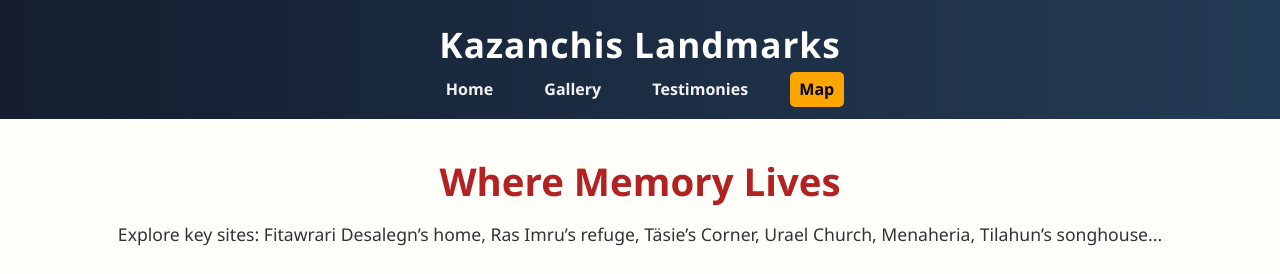
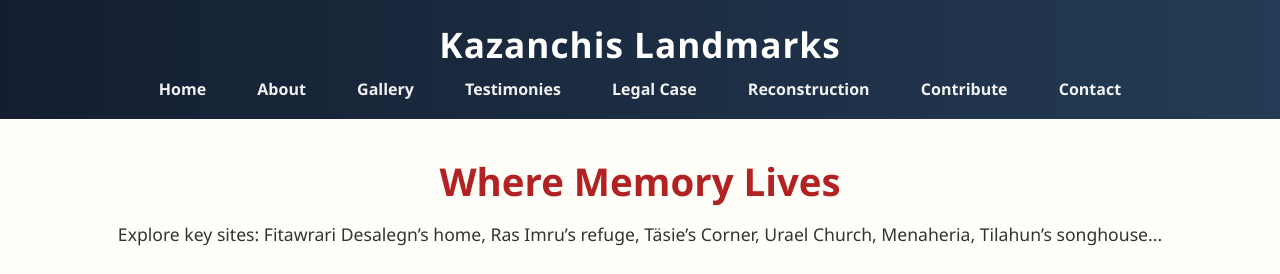
Before and after one commit to RASNAHOMAYNEALEM/addis-ababa-rising, a plain HTML site: page interactive-map.html in a window 1280 px wide. Shown: the top 274 px of the page. Drawn offline with Linux system fonts and the light colour scheme.

Commit message:
Update interactive-map.html

```diff
--- a/interactive-map.html
+++ b/interactive-map.html
@@ -12,9 +12,13 @@
    <nav>
   <ul>
     <li><a href="index.html">Home</a></li>
+    <li><a href="about.html">About</a></li>
     <li><a href="gallery.html">Gallery</a></li>
     <li><a href="testimonies.html">Testimonies</a></li>
-        <li><a href="interactive-map.html" class="active">Map</a></li>
+    <li><a href="legal-case.html">Legal Case</a></li>
+    <li><a href="reconstruction.html">Reconstruction</a></li>
+    <li><a href="contribute.html">Contribute</a></li>
+    <li><a href="contact.html">Contact</a></li>
   </ul>
 </nav>
   </header>
```
Lines whose indentation alone changed are shown as unchanged.
